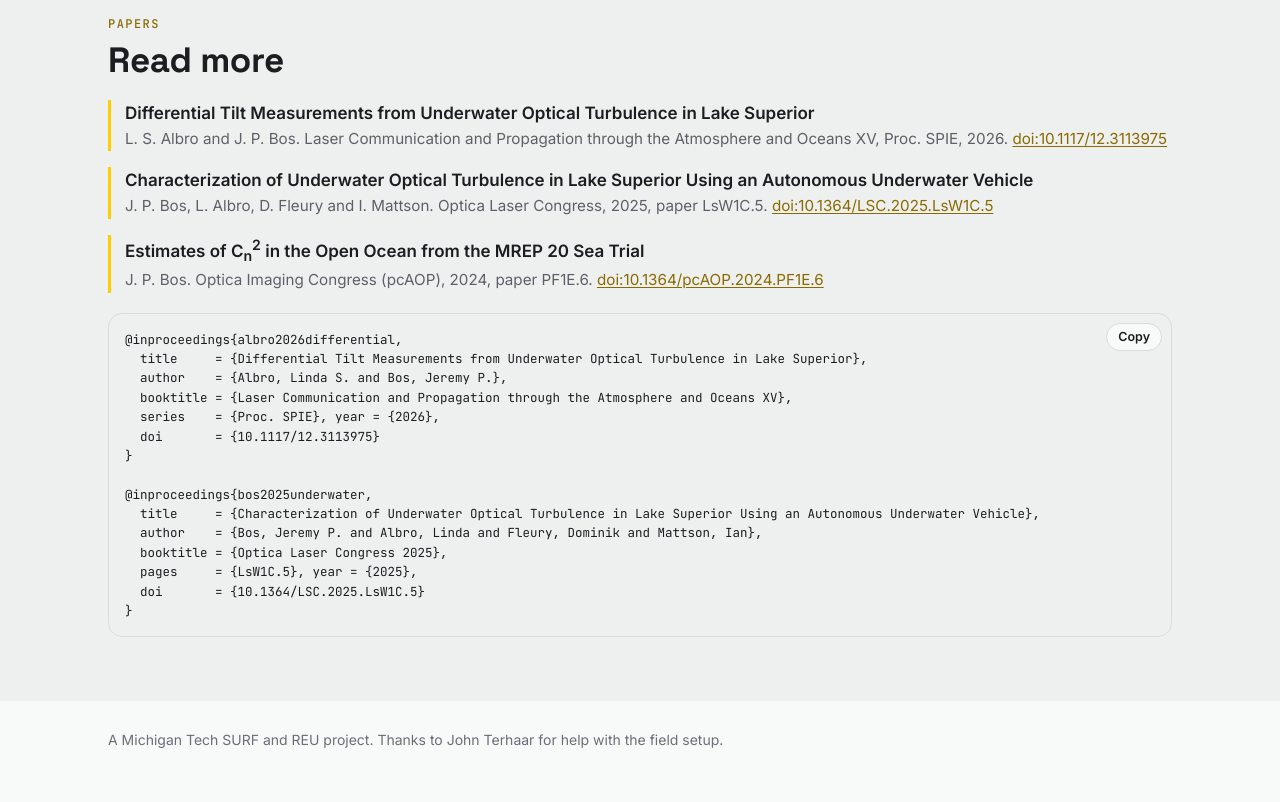
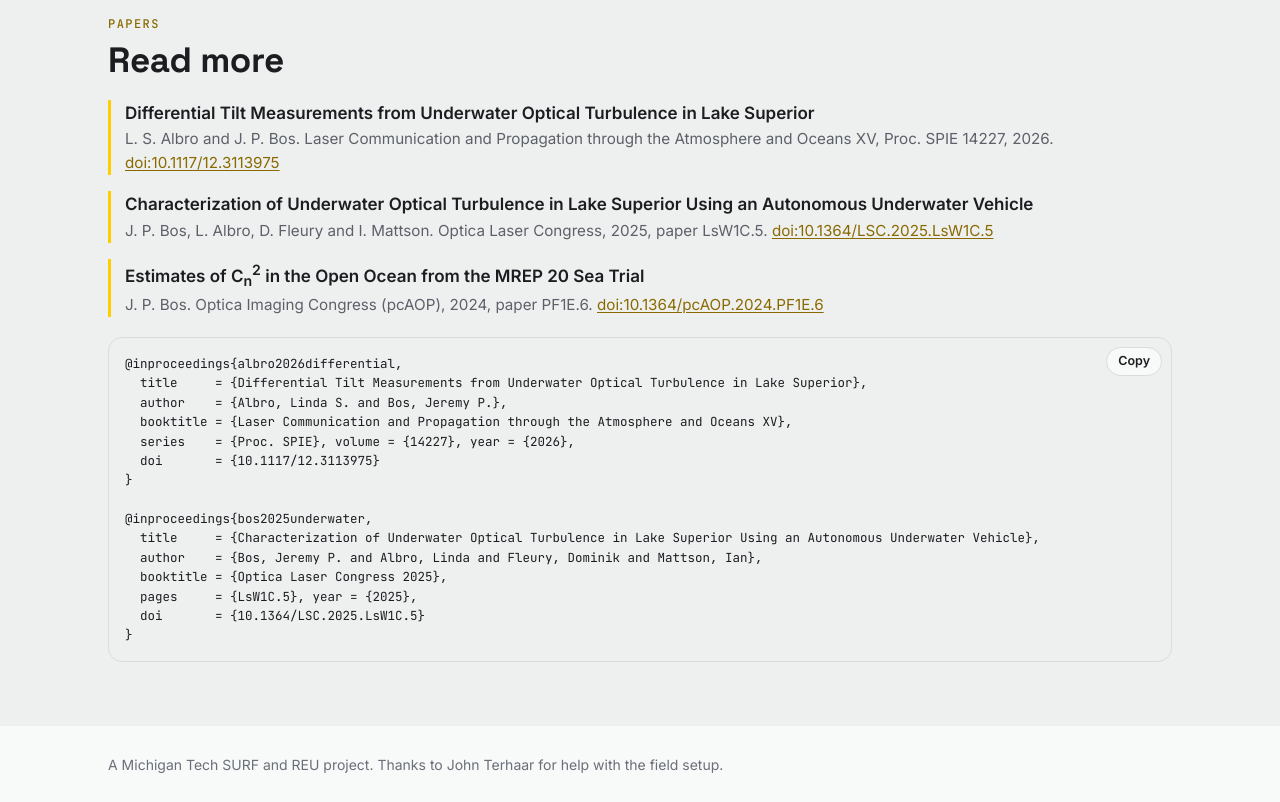
Before and after one commit to Robust-Autonomous-Systems-Laboratory/Robust-Autonomous-Systems-Laboratory.github.io, a plain HTML site: page underwater/index.html in a window 1280 px wide. Shown: the part 3170-3972 px from the top of the page. Drawn offline with Linux system fonts and the light colour scheme.

Commit message:
Add SPIE volume number to the underwater citation
Co-Authored-By: Claude Opus 5.5 <noreply@anthropic.com>
Claude-Session: https://claude.ai/code/session_01Tse1yPF9dL8jnK4gkNmLJx

```diff
--- a/underwater/index.html
+++ b/underwater/index.html
@@ -166,7 +166,7 @@ section.band.notes { padding-top: 28px; padding-bottom: 28px; }
         <h2>Read more</h2>
       </div>
       <ul class="papers">
-        <li><em>Differential Tilt Measurements from Underwater Optical Turbulence in Lake Superior</em><span>L. S. Albro and J. P. Bos. Laser Communication and Propagation through the Atmosphere and Oceans XV, Proc. SPIE, 2026. <a href="https://doi.org/10.1117/12.3113975">doi:10.1117/12.3113975</a></span></li>
+        <li><em>Differential Tilt Measurements from Underwater Optical Turbulence in Lake Superior</em><span>L. S. Albro and J. P. Bos. Laser Communication and Propagation through the Atmosphere and Oceans XV, Proc. SPIE 14227, 2026. <a href="https://doi.org/10.1117/12.3113975">doi:10.1117/12.3113975</a></span></li>
         <li><em>Characterization of Underwater Optical Turbulence in Lake Superior Using an Autonomous Underwater Vehicle</em><span>J. P. Bos, L. Albro, D. Fleury and I. Mattson. Optica Laser Congress, 2025, paper LsW1C.5. <a href="https://doi.org/10.1364/LSC.2025.LsW1C.5">doi:10.1364/LSC.2025.LsW1C.5</a></span></li>
         <li><em>Estimates of C<sub>n</sub><sup>2</sup> in the Open Ocean from the MREP 20 Sea Trial</em><span>J. P. Bos. Optica Imaging Congress (pcAOP), 2024, paper PF1E.6. <a href="https://doi.org/10.1364/pcAOP.2024.PF1E.6">doi:10.1364/pcAOP.2024.PF1E.6</a></span></li>
       </ul>
@@ -176,7 +176,7 @@ section.band.notes { padding-top: 28px; padding-bottom: 28px; }
   title     = {Differential Tilt Measurements from Underwater Optical Turbulence in Lake Superior},
   author    = {Albro, Linda S. and Bos, Jeremy P.},
   booktitle = {Laser Communication and Propagation through the Atmosphere and Oceans XV},
-  series    = {Proc. SPIE}, year = {2026},
+  series    = {Proc. SPIE}, volume = {14227}, year = {2026},
   doi       = {10.1117/12.3113975}
 }
 
```
